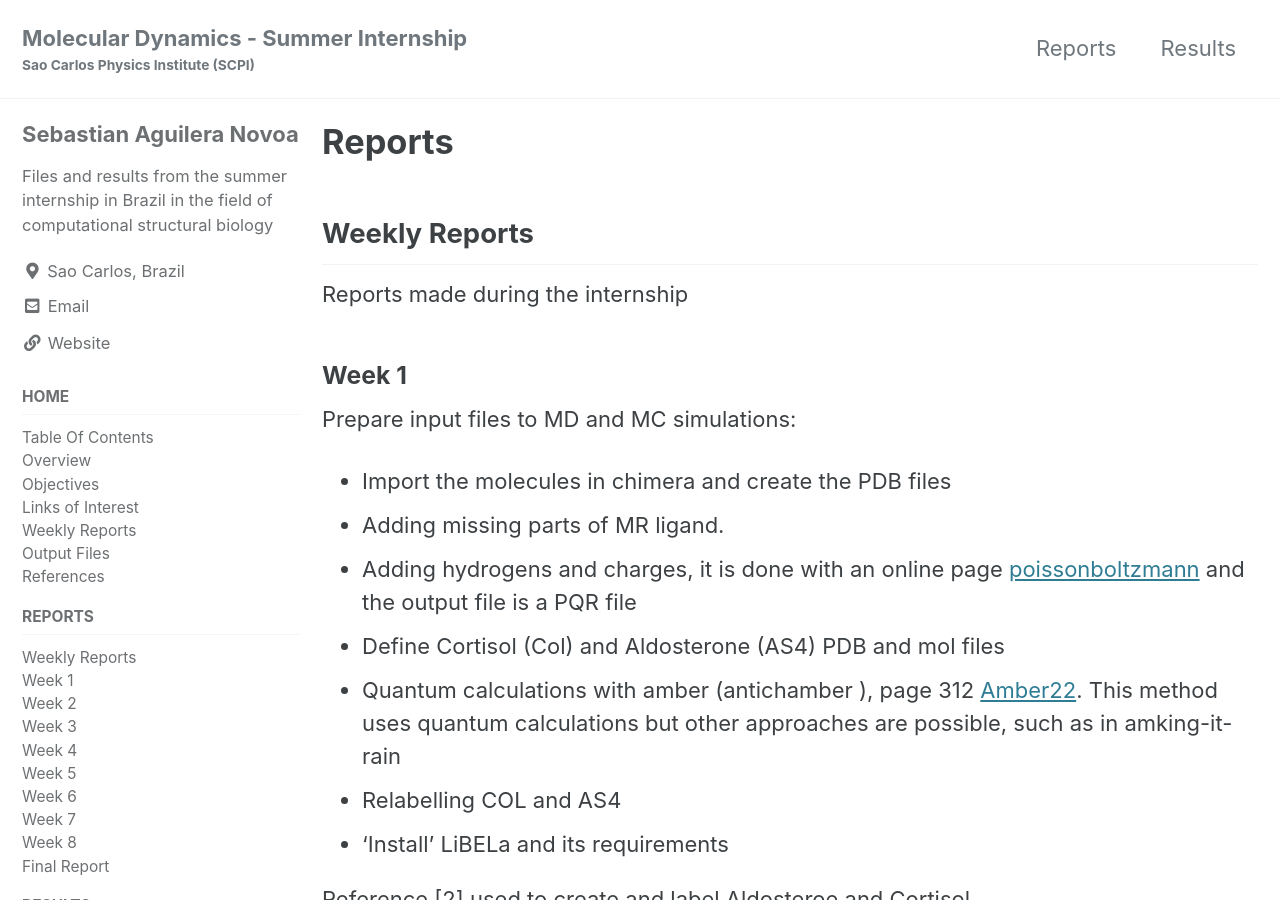
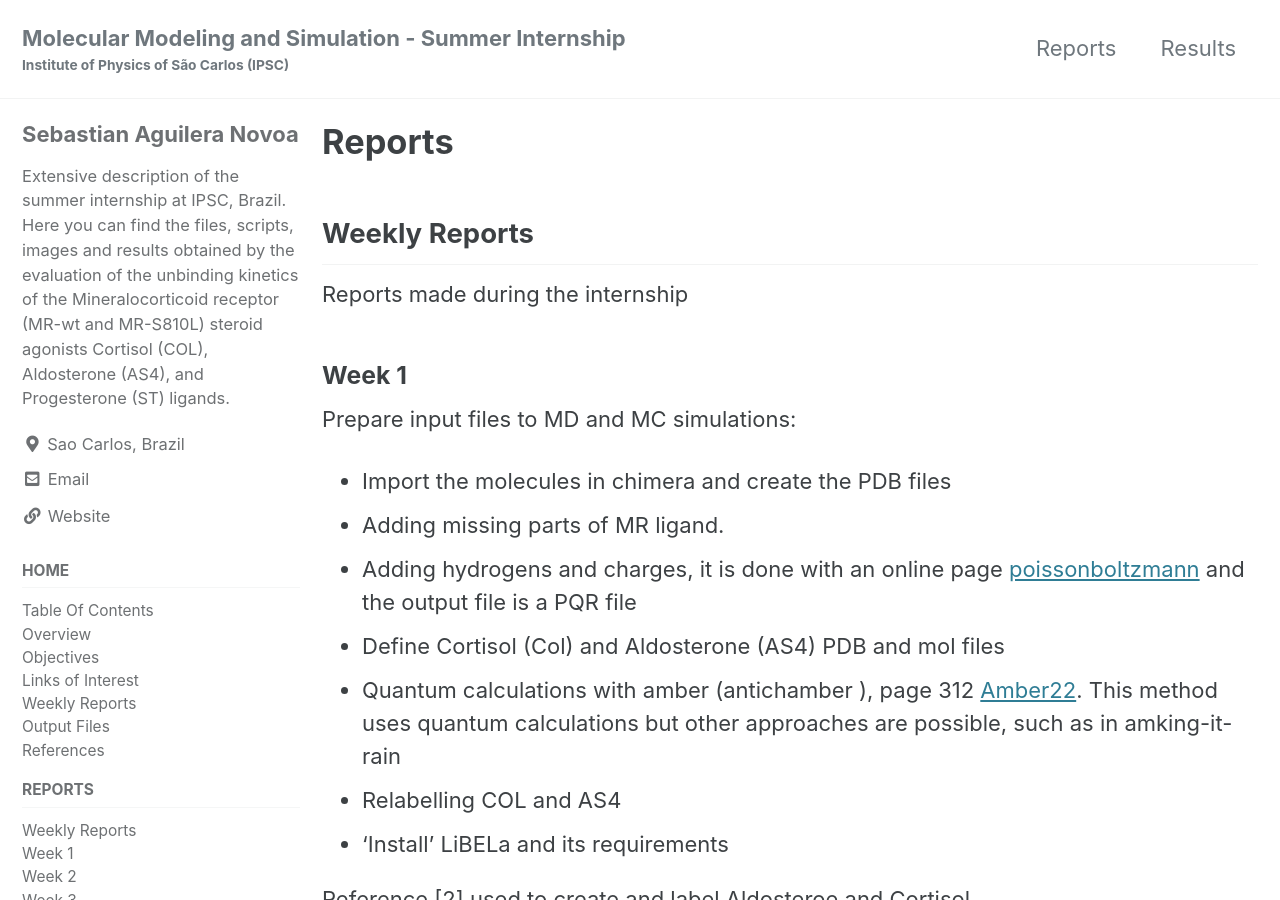
Before and after one commit to saguileran/MD-SCPI, a Jekyll site: the page built from reports.md, in a window 1280 px wide and 900 px high. Built offline with Jekyll 4.4.1, drawn with Linux system fonts in a browser that asks for light colours; cached includes are drawn as plain includes.

```diff
--- a/_config.yml
+++ b/_config.yml
@@ -16,11 +16,11 @@
 
 # Site Settings
 locale                   : "en-US"
-title                    : &title "Molecular Dynamics - Summer Internship"
+title                    : &title "Molecular Modeling and Simulation - Summer Internship"
 title_separator          : "-"
-subtitle                 : &subtitle "Sao Carlos Physics Institute (SCPI)"  # site tagline that appears below site title in masthead
+subtitle                 : &subtitle "Institute of Physics of São Carlos  (IPSC)"  # site tagline that appears below site title in masthead
 name                     : &name 'Sebastian Aguilera Novoa' #"Your Name"
-description              : &description 'Evaluation of the unbinding kinetics of Mineralocorticoid (MR) receptor steroid agonist Cortisol (COL) and Aldosterone (AS4) ligands.'
+description              : &description 'Evaluation of the unbinding kinetics of Mineralocorticoid (MR-wt and MR_S810L) receptor steroid agonist Cortisol (COL), Aldosterone (AS4), and Progesterone (STR) ligands using numerical methods.'
 url                      : "https://saguileran.github.io" # the base hostname & protocol for your site e.g. "https://mmistakes.github.io"
 baseurl                  : "/MD-SCPI" # the subpath of your site, e.g. "/blog"
 repository               : "saguileran/MD-SCPI" # GitHub username/repo-name e.g. "mmistakes/minimal-mistakes"
@@ -106,7 +106,7 @@
 author:
   name             : *name #"Your Name"
   avatar           : # path of avatar image, e.g. "/assets/images/bio-photo.jpg"
-  bio              : "Files and results from the summer internship in Brazil in the field of computational structural biology" #"I am an **amazing** person."
+  bio              : "Extensive description of the summer internship at IPSC, Brazil. Here you can find the files, scripts, images and results obtained by the evaluation of the unbinding kinetics of the Mineralocorticoid receptor (MR-wt and MR-S810L) steroid agonists Cortisol (COL), Aldosterone (AS4), and Progesterone (ST) ligands."
   location         : "Sao Carlos, Brazil"
   email            : #"saguileran@unal.edu.co"
   links:
```
Also changed, not shown: index.html (+7 -0 lines).
